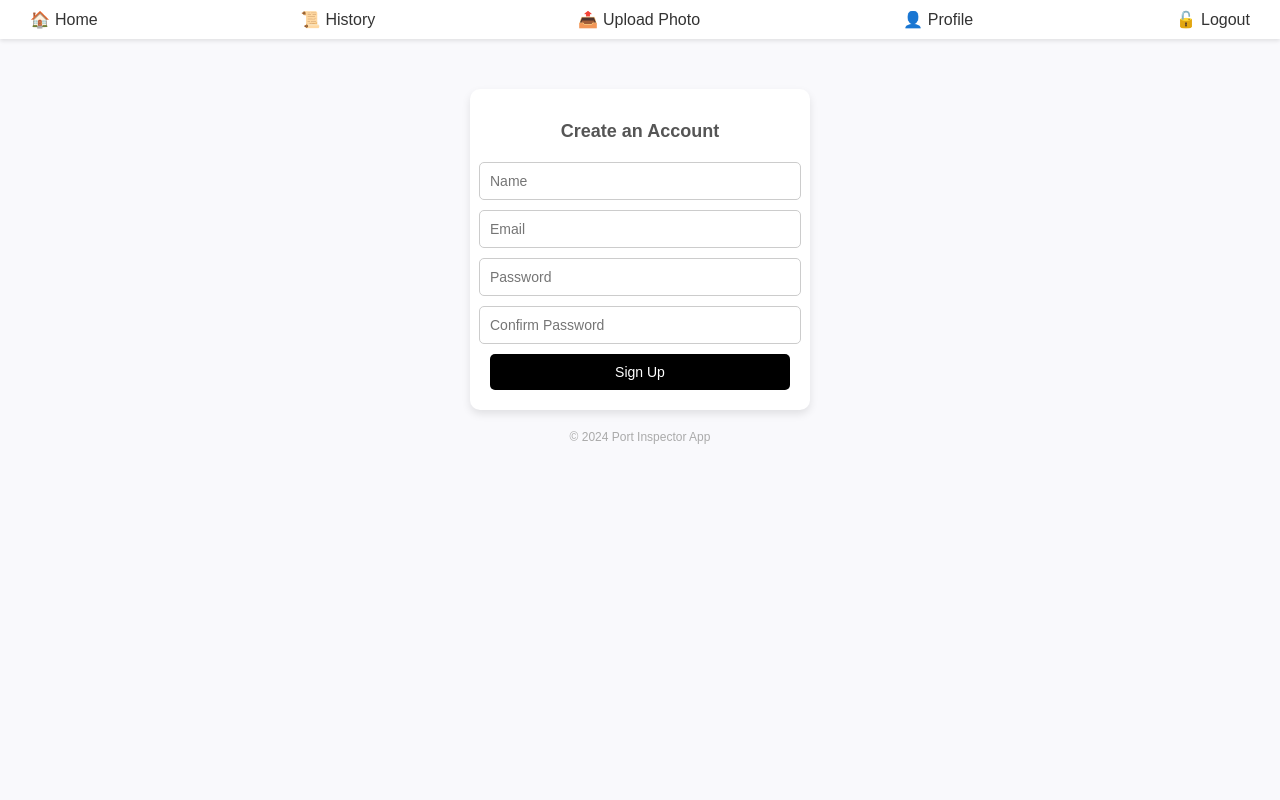
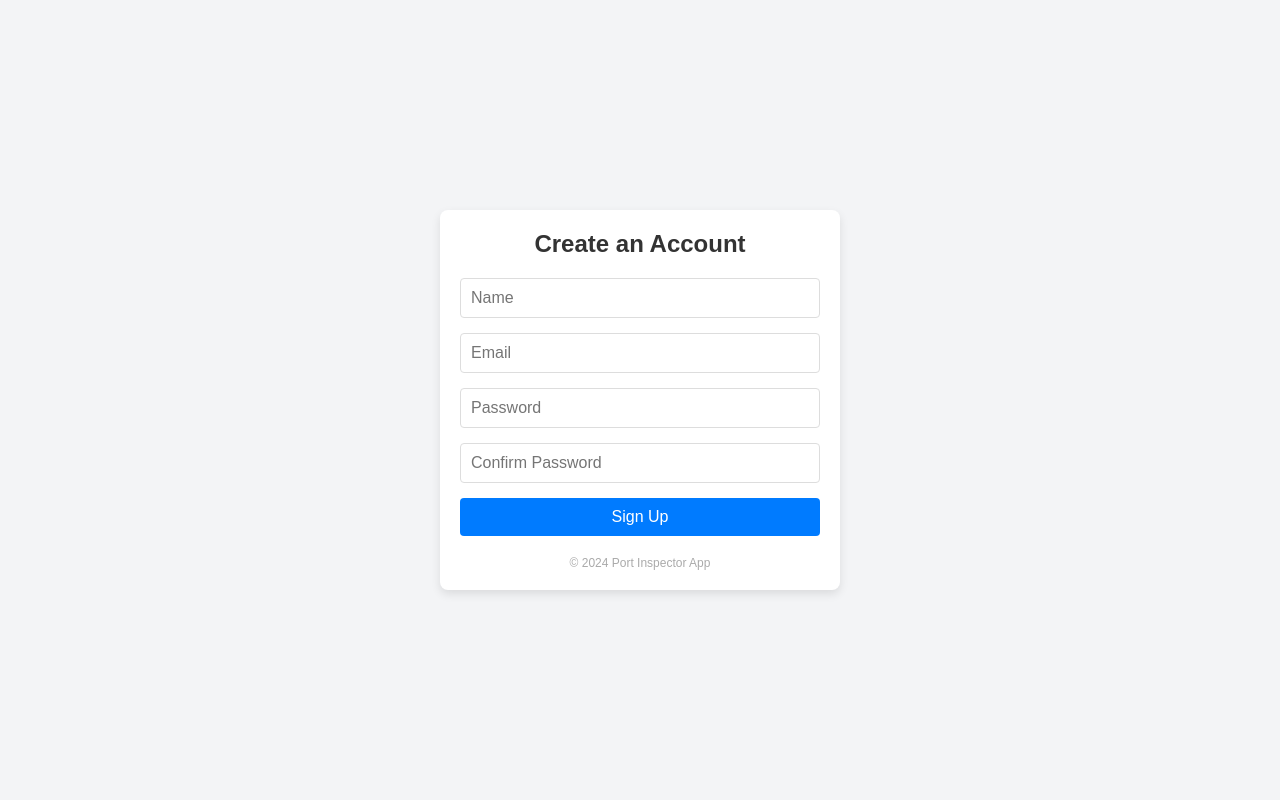
Before and after one commit to usd-cs/COMP-49X-24-25-port-inspector-project, a Django app: page /signup/ in a window 1280 px wide. Run offline with Django 4.2, Linux system fonts and the light colour scheme.

Commit message:
Removed header and edited signup.html design

```diff
--- a/port_inspector/port_inspector_app/templates/signup.html
+++ b/port_inspector/port_inspector_app/templates/signup.html
@@ -1,82 +1,74 @@
 <!DOCTYPE html>
 <html lang="en">
 <head>
-    <meta charset="UTF-8">
-    <meta name="viewport" content="width=device-width, initial-scale=1.0">
+  <meta charset="UTF-8"/>
+  <meta name="viewport" content="width=device-width, initial-scale=1.0"/>
   <title>Sign Up</title>
   <style>
+    * {
+        box-sizing: border-box;
+        margin: 0;
+        padding: 0;
+    }
+
     body {
         font-family: Arial, sans-serif;
-            background-color: #f9f9fc;
-            margin: 0;
-            padding: 0;
+        background-color: #f3f4f6;
         display: flex;
-            flex-direction: column;
         align-items: center;
-            justify-content: flex-start;
+        justify-content: center;
         height: 100vh;
     }
-        header {
-            display: flex;
-            justify-content: space-between;
-            align-items: center;
+
+    .signup-container {
         width: 100%;
-            padding: 10px 20px;
-            box-sizing: border-box;
+        max-width: 400px;
+        padding: 20px;
         background-color: #ffffff;
-            box-shadow: 0 2px 4px rgba(0, 0, 0, 0.1);
+        box-shadow: 0px 4px 10px rgba(0, 0, 0, 0.1);
+        border-radius: 8px;
+        text-align: center;
     }
-        header a {
-            text-decoration: none;
+
+    h1 {
+        margin-bottom: 20px;
+        font-size: 24px;
         color: #333;
-            font-size: 16px;
-            display: flex;
-            align-items: center;
-            margin: 0 10px;
     }
-        header a span {
-            margin-left: 5px;
-        }
-        .container {
-            background-color: white;
-            padding: 20px;
-            border-radius: 10px;
-            box-shadow: 0 4px 8px rgba(0, 0, 0, 0.1);
-            text-align: center;
-            width: 300px;
-            margin-top: 50px;
-        }
-        h1 {
-            font-size: 18px;
-            color: #555;
-            margin-bottom: 20px;
-        }
+
     form {
         display: flex;
         flex-direction: column;
-            align-items: center;
+        gap: 15px;
     }
+
     input {
         width: 100%;
         padding: 10px;
-            margin-bottom: 10px;
-            border: 1px solid #ccc;
-            border-radius: 5px;
-            font-size: 14px;
+        border: 1px solid #ddd;
+        border-radius: 4px;
+        font-size: 16px;
     }
-        .signup-btn {
-            background-color: black;
-            color: white;
+
+    input:focus {
+        border-color: #007bff;
+        outline: none;
+    }
+
+    .button {
+        padding: 10px;
+        font-size: 16px;
+        color: #fff;
+        background-color: #007bff;
         border: none;
-            border-radius: 5px;
-            padding: 10px 20px;
+        border-radius: 4px;
         cursor: pointer;
-            font-size: 14px;
-            width: 100%;
     }
-        .signup-btn:hover {
-            background-color: #333;
+
+    .button:hover {
+        background-color: #0056b3;
     }
+
     footer {
         margin-top: 20px;
         font-size: 12px;
@@ -85,14 +77,7 @@
   </style>
 </head>
 <body>
-    <header>
-        <a href="/" class="icon">🏠<span>Home</span></a>
-        <a href="/history" class="icon">📜<span>History</span></a>
-        <a href="/upload" class="icon">📤<span>Upload Photo</span></a>
-        <a href="/profile" class="icon">👤<span>Profile</span></a>
-        <a href="/logout" class="icon">🔓<span>Logout</span></a>
-    </header>
-    <div class="container">
+  <div class="signup-container">
     <h1>Create an Account</h1>
     <form method="POST">
       {% csrf_token %}
@@ -100,11 +85,9 @@
       <input type="email" name="email" placeholder="Email" required>
       <input type="password" name="password" placeholder="Password" required>
       <input type="password" name="confirm_password" placeholder="Confirm Password" required>
-            <button type="submit" class="signup-btn">Sign Up</button>
+      <button type="submit" class="button">Sign Up</button>
     </form>
+    <footer>&copy; 2024 Port Inspector App</footer>
   </div>
-    <footer>
-        &copy; 2024 Port Inspector App
-    </footer>
 </body>
 </html>
```
Also changed, not shown: port_inspector/port_inspector_app/templates/login.html (+13 -12 lines). Lines whose indentation alone changed are shown as unchanged.
